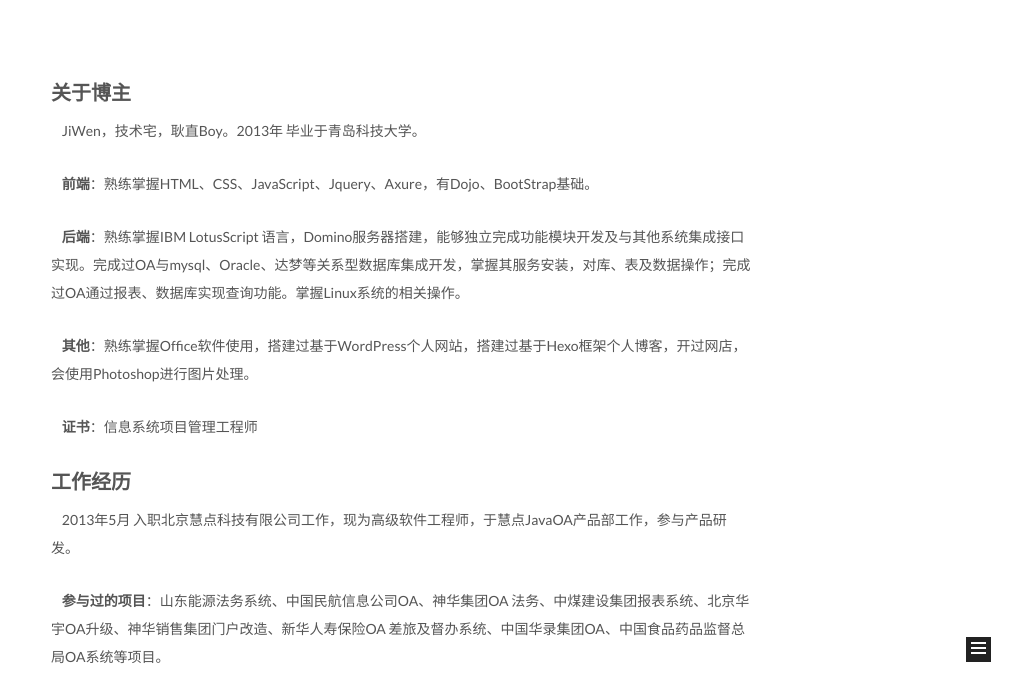
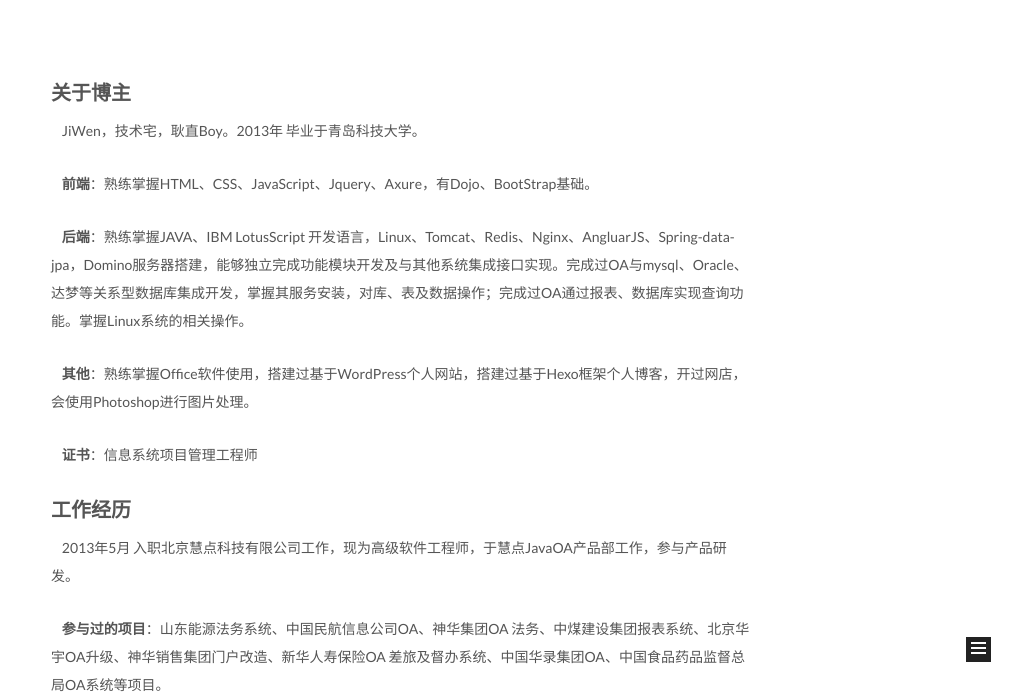
Before and after one commit to wicever/wicever.github.io, a plain HTML site: page about/index.html in a window 1280 px wide. Shown: the part 93-786 px from the top of the page, without its empty margins (239-1261 px from the left). Drawn offline with Linux system fonts and the light colour scheme; a script that the page names is missing.

Commit message:
Update index.html

```diff
--- a/about/index.html
+++ b/about/index.html
@@ -298,7 +298,7 @@
 	<h3>关于博主</h3>
 	<p>&nbsp;&nbsp;&nbsp;&nbsp;JiWen，技术宅，耿直Boy。2013年 毕业于青岛科技大学。</p>
 	<p>&nbsp;&nbsp;&nbsp;&nbsp;<b>前端</b>：熟练掌握HTML、CSS、JavaScript、Jquery、Axure，有Dojo、BootStrap基础。</p>
-	<p>&nbsp;&nbsp;&nbsp;&nbsp;<b>后端</b>：熟练掌握IBM LotusScript 语言，Domino服务器搭建，能够独立完成功能模块开发及与其他系统集成接口实现。完成过OA与mysql、Oracle、达梦等关系型数据库集成开发，掌握其服务安装，对库、表及数据操作；完成过OA通过报表、数据库实现查询功能。掌握Linux系统的相关操作。</p>
+	<p>&nbsp;&nbsp;&nbsp;&nbsp;<b>后端</b>：熟练掌握JAVA、IBM LotusScript 开发语言，Linux、Tomcat、Redis、Nginx、AngluarJS、Spring-data-jpa，Domino服务器搭建，能够独立完成功能模块开发及与其他系统集成接口实现。完成过OA与mysql、Oracle、达梦等关系型数据库集成开发，掌握其服务安装，对库、表及数据操作；完成过OA通过报表、数据库实现查询功能。掌握Linux系统的相关操作。</p>
 	<p>&nbsp;&nbsp;&nbsp;&nbsp;<b>其他</b>：熟练掌握Office软件使用，搭建过基于WordPress个人网站，搭建过基于Hexo框架个人博客，开过网店，会使用Photoshop进行图片处理。</p>
 	<p>&nbsp;&nbsp;&nbsp;&nbsp;<b>证书</b>：信息系统项目管理工程师</p>
 	<h3>工作经历</h3>
```
